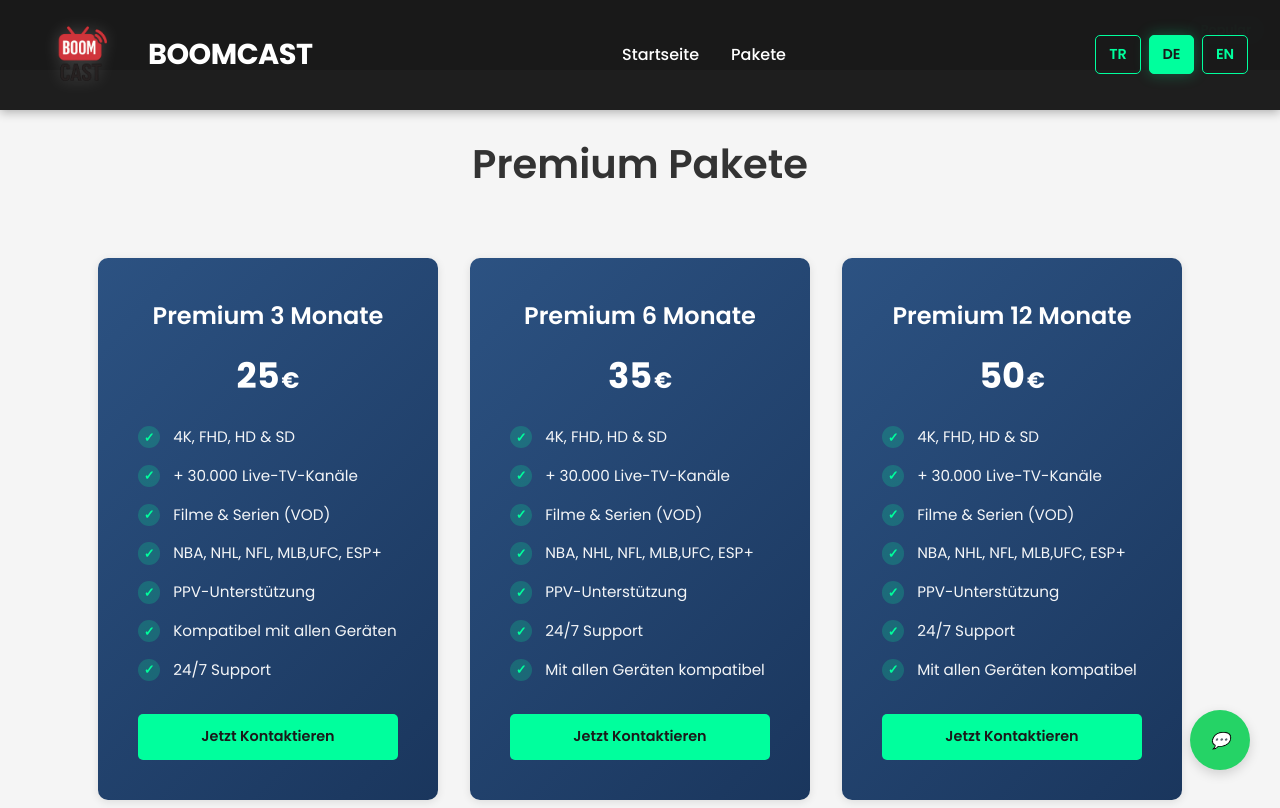
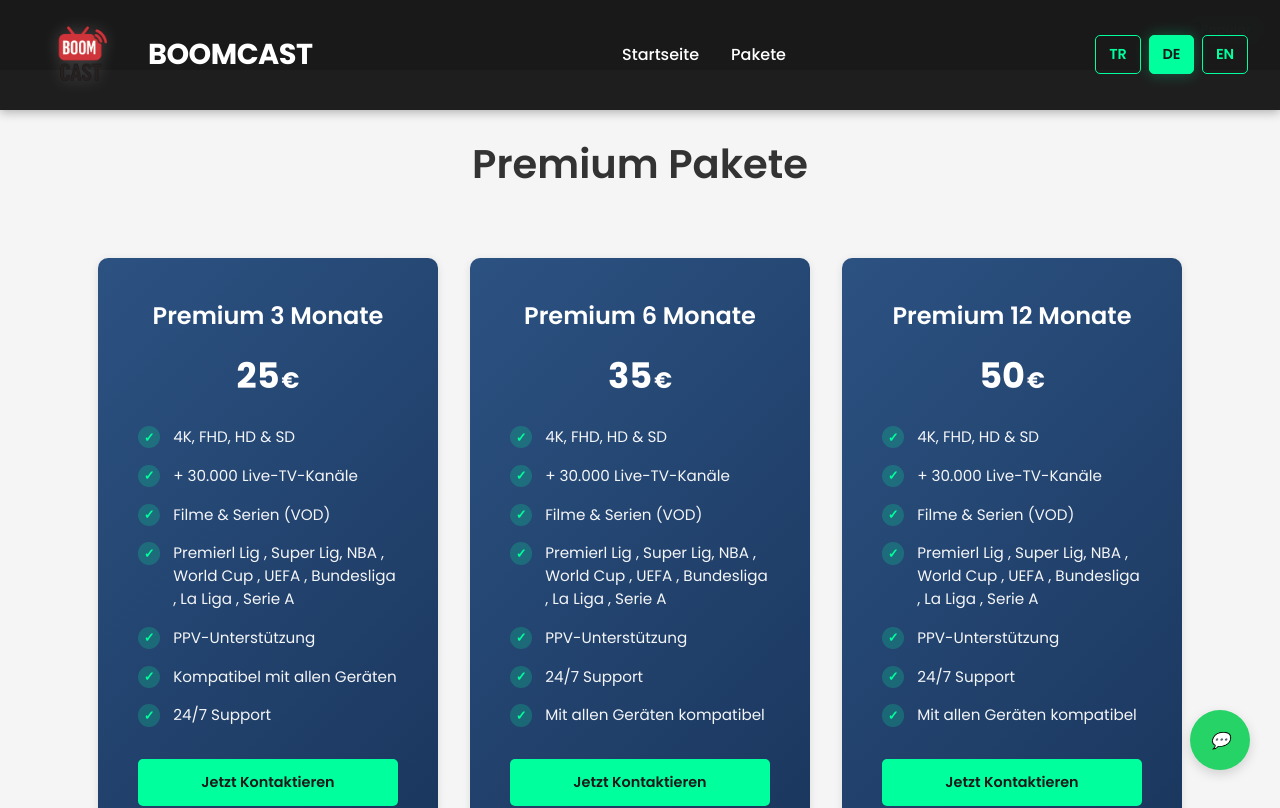
Before and after one commit to kadiryavuz1/iptv, a React (Create React App) app: page /listings in a window 1280 px wide. Shown: the top 808 px of the page. Built offline with nearby package versions, Linux system fonts and the light colour scheme; the HTML template or start-up script is replaced by a standard one.

Commit message:
update67

```diff
--- a/src/Components/Assets/data_products.js
+++ b/src/Components/Assets/data_products.js
@@ -18,7 +18,7 @@
         "4K, FHD, HD & SD",
         "+ 30.000 Canlı TV Kanalı",
         "Filmler & Diziler (VOD)",
-        "NBA, NHL, NFL, MLB,UFC, ESP+",
+        "Premierl Lig , Super Lig, NBA, ",
         "PPV Desteği",
 
         "7/24 Destek",
@@ -28,7 +28,7 @@
         "4K, FHD, HD & SD",
         "+ 30.000 Live-TV-Kanäle",
         "Filme & Serien (VOD)",
-        "NBA, NHL, NFL, MLB,UFC, ESP+",
+        "Premierl Lig , Super Lig, NBA , World Cup , UEFA , Bundesliga , La Liga , Serie A ",
         "PPV-Unterstützung",
         "Kompatibel mit allen Geräten",
         "24/7 Support",
@@ -38,7 +38,7 @@
         "4K, FHD, HD & SD",
         "+ 30,000 Live TV Channels",
         "Movies & Series (VOD)",
-        "NBA, NHL, NFL, MLB, ESP+",
+        "Premierl Lig , Super Lig, NBA , World Cup , UEFA , Bundesliga , La Liga , Serie A ",
         "PPV Support",
 
         "24/7 Support",
@@ -67,7 +67,7 @@
         "4K, FHD, HD & SD",
         "+ 30.000 Canlı TV Kanalı",
         "Filmler & Diziler (VOD)",
-        "NBA, NHL, NFL, MLB,UFC, ESP+",
+        "Premierl Lig , Super Lig, NBA , World Cup , UEFA , Bundesliga , La Liga , Serie A",
         "PPV Desteği",
 
         "7/24 Destek",
@@ -77,7 +77,7 @@
         "4K, FHD, HD & SD",
         "+ 30.000 Live-TV-Kanäle",
         "Filme & Serien (VOD)",
-        "NBA, NHL, NFL, MLB,UFC, ESP+",
+        "Premierl Lig , Super Lig, NBA , World Cup , UEFA , Bundesliga , La Liga , Serie A",
         "PPV-Unterstützung",
 
         "24/7 Support",
@@ -87,7 +87,7 @@
         "4K, FHD, HD & SD",
         "+ 30,000 Live TV Channels",
         "Movies & Series (VOD)",
-        "NBA, NHL, NFL, MLB, ESP+",
+        "Premierl Lig , Super Lig, NBA , World Cup , UEFA , Bundesliga , La Liga , Serie A ",
         "PPV Support",
 
         "24/7 Support",
@@ -116,7 +116,7 @@
         "4K, FHD, HD & SD",
         "+ 30.000 Canlı TV Kanalı",
         "Filmler & Diziler (VOD)",
-        "NBA, NHL, NFL, MLB,UFC, ESP+",
+        "Premierl Lig , Super Lig, NBA , World Cup , UEFA , Bundesliga , La Liga , Serie A ",
         "PPV Desteği",
         "Tüm Cihazlarla Uyumlu",
         "7/24 Destek",
@@ -126,7 +126,7 @@
         "4K, FHD, HD & SD",
         "+ 30.000 Live-TV-Kanäle",
         "Filme & Serien (VOD)",
-        "NBA, NHL, NFL, MLB,UFC, ESP+",
+        "Premierl Lig , Super Lig, NBA , World Cup , UEFA , Bundesliga , La Liga , Serie A",
         "PPV-Unterstützung",
 
         "24/7 Support",
@@ -136,7 +136,7 @@
         "4K, FHD, HD & SD",
         "+ 30,000 Live TV Channels",
         "Movies & Series (VOD)",
-        "NBA, NHL, NFL, MLB, ESP+",
+        "Premierl Lig , Super Lig, NBA , World Cup , UEFA , Bundesliga , La Liga , Serie A ",
         "PPV Support",
 
         "24/7 Support",
@@ -165,7 +165,7 @@
         "4K, FHD, HD & SD",
         "+ 30.000 Canlı TV Kanalı",
         "Filmler & Diziler (VOD)",
-        "NBA, NHL, NFL, MLB,UFC, ESP+",
+        "Premierl Lig , Super Lig, NBA , World Cup , UEFA , Bundesliga , La Liga , Serie A ",
         "PPV Desteği",
 
         "7/24 Destek",
@@ -175,7 +175,7 @@
         "4K, FHD, HD & SD",
         "+ 30.000 Live-TV-Kanäle",
         "Filme & Serien (VOD)",
-        "NBA, NHL, NFL, MLB,UFC, ESP+",
+        "Premierl Lig , Super Lig, NBA , World Cup , UEFA , Bundesliga , La Liga , Serie A ",
         "PPV-Unterstützung",
 
         "24/7 Support",
@@ -185,7 +185,7 @@
         "4K, FHD, HD & SD",
         "+ 30,000 Live TV Channels",
         "Movies & Series (VOD)",
-        "NBA, NHL, NFL, MLB, ESP+",
+        "Premierl Lig , Super Lig, NBA , World Cup , UEFA , Bundesliga , La Liga , Serie A ",
         "PPV Support",
 
         "24/7 Support",
@@ -214,7 +214,7 @@
         "4K, FHD, HD & SD",
         "+ 30.000 Canlı TV Kanalı",
         "Filmler & Diziler (VOD)",
-        "NBA, NHL, NFL, MLB,UFC, ESP+",
+        "Premierl Lig , Super Lig, NBA , World Cup , UEFA , Bundesliga , La Liga , Serie A ",
         "PPV Desteği",
 
         "7/24 Destek",
@@ -224,7 +224,7 @@
         "4K, FHD, HD & SD",
         "+ 30.000 Live-TV-Kanäle",
         "Filme & Serien (VOD)",
-        "NBA, NHL, NFL, MLB,UFC, ESP+",
+        "Premierl Lig , Super Lig, NBA , World Cup , UEFA , Bundesliga , La Liga , Serie A ",
         "PPV-Unterstützung",
 
         "24/7 Support",
@@ -234,7 +234,7 @@
         "4K, FHD, HD & SD",
         "+ 30,000 Live TV Channels",
         "Movies & Series (VOD)",
-        "NBA, NHL, NFL, MLB, ESP+",
+        "Premierl Lig , Super Lig, NBA , World Cup , UEFA , Bundesliga , La Liga , Serie A ",
         "PPV Support",
 
         "24/7 Support",
```
